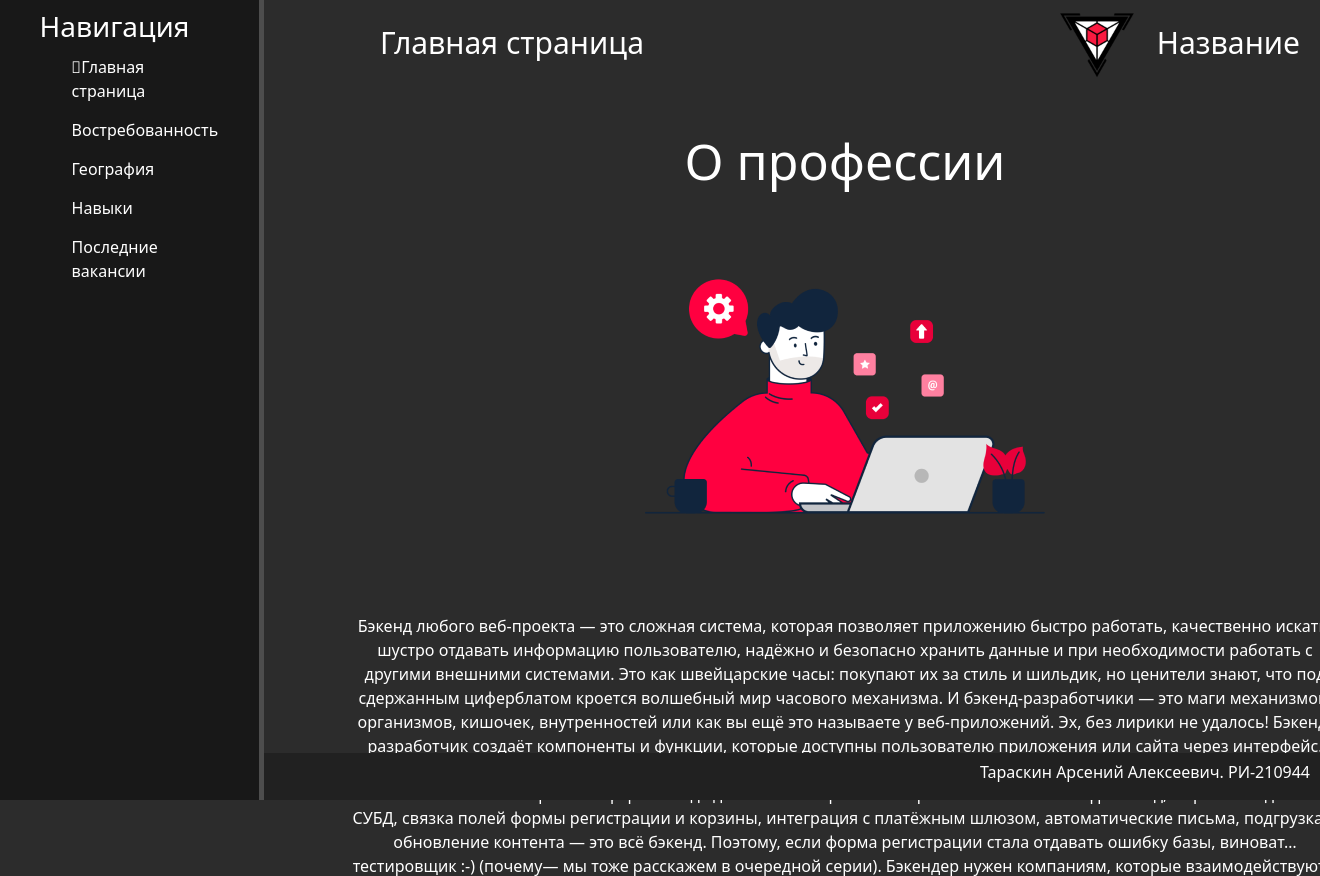
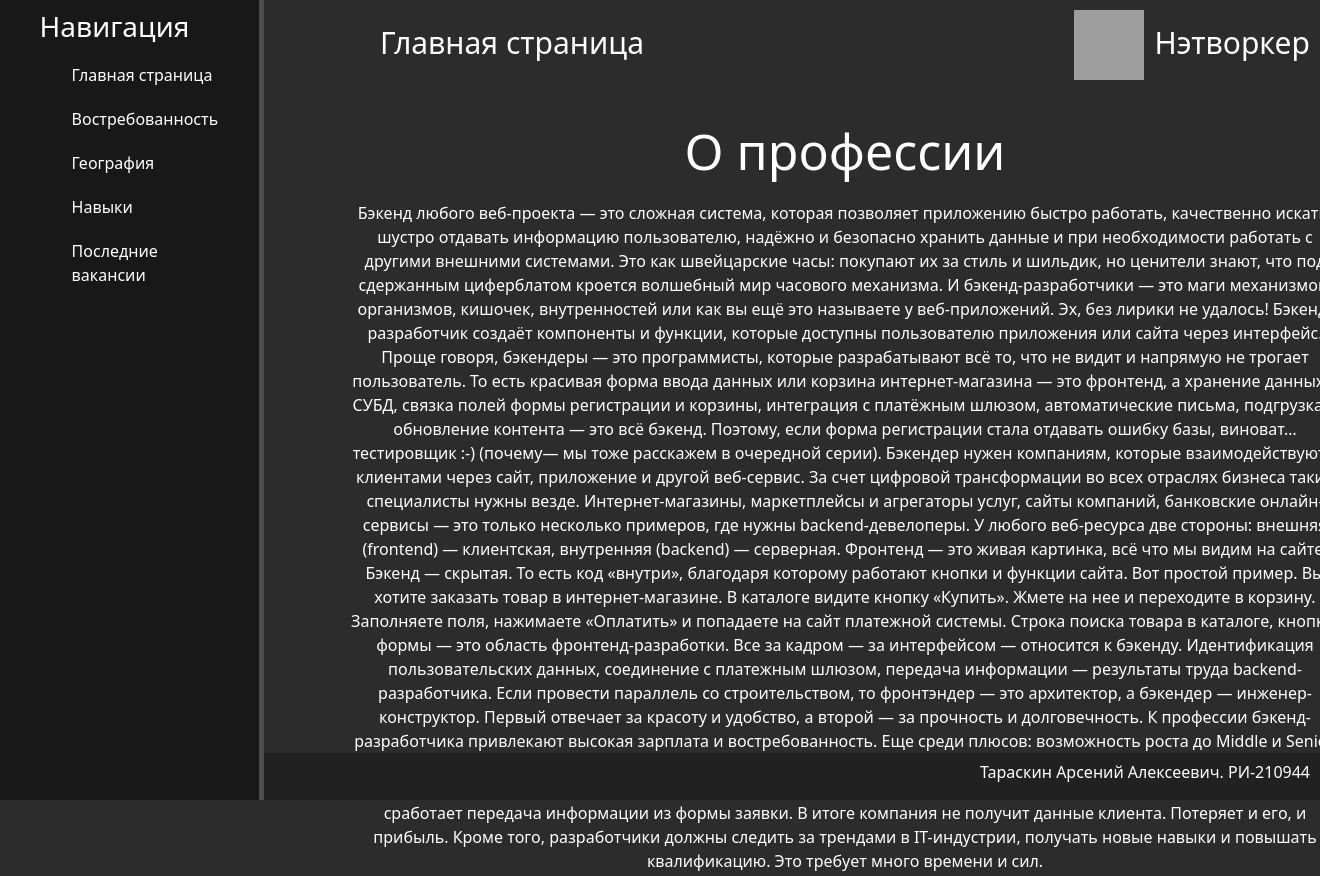
Before and after one commit to arseniytaraskin/BackendDeveloper, a Django app: page / in a window 1320 px wide; the page is wider, and only the part inside the window is pictured. Shown: the top 876 px of that part. Run offline with Django 4.2, Linux system fonts and the light colour scheme; data comes from the database, SQL or seed files in the repository; both versions use the stored data as it was after the commit; some libraries are stand-ins or nearby versions; grey boxes are pictures that could not be loaded.

Commit message:
13.01.2023 - update project view

```diff
--- a/main/static/main/css/main.css
+++ b/main/static/main/css/main.css
@@ -25,6 +25,7 @@ aside{
 
 aside h3{
     margin-top: -30px;
+    margin-bottom: 20px;
     font-size: 28px;
     float: left;
 }
@@ -36,7 +37,8 @@ aside ul{
 aside ul li{
     color: #fff;
     display: block;
-    margin-top: 15px;
+    margin-top: 20px;
+
     transition: transform .3s ease;
 }
 
--- a/main/templates/main/about.html
+++ b/main/templates/main/about.html
@@ -5,8 +5,8 @@
 {% block content %}
 <div class="features">
     <h1>{{ mainpage.title }}</h1>
+    <p>{{ mainpage.text }}</p>
     <img src="static/main/img/developer.png" alt="Логотип">
-    <p>{{ mainpage.text }}</p>
 
 
 
--- a/main/templates/main/layout.html
+++ b/main/templates/main/layout.html
@@ -5,7 +5,6 @@
     <meta charset="UTF-8">
     <title>{% block title %} {% endblock %}</title>
     <link rel="stylesheet" href="https://cdn.jsdelivr.net/npm/bootstrap@5.2.3/dist/css/bootstrap.min.css">
-    <link rel="stylesheet" href="https://use.fontawesome.com/releases/v5.8.2/css/all.css">
     <link rel="stylesheet" href="{% static 'main/css/main.css' %}">
 </head>
 <body>
@@ -20,8 +19,8 @@
     </ul>
 </aside>
 <header_block>
-    <p style="float: right; color: #fff; padding: 20px; padding-top: 20px; font-size: 30px;">Название</p>
-    <img src="static/main/img/main_logo.png" alt="График скиллов" style="height: 80px; width: 80px; float: right;">
+    <p style="float: right; color: #fff; padding: 10px; padding-top: 20px; font-size: 30px;">Нэтворкер</p>
+    <img src="static/main/img/main_logo_2.png" alt="График скиллов" style="height: 70px; width: 70px; float: right; margin-top:10px;">
 </header_block>
 
 <main>
```
Also changed, not shown: db.sqlite3.
